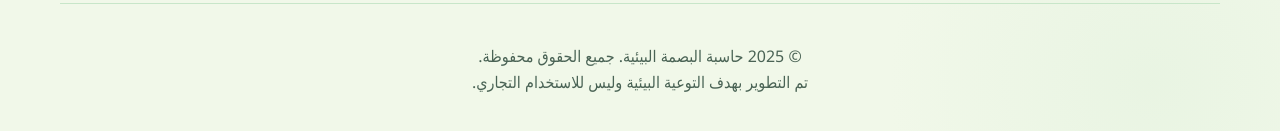
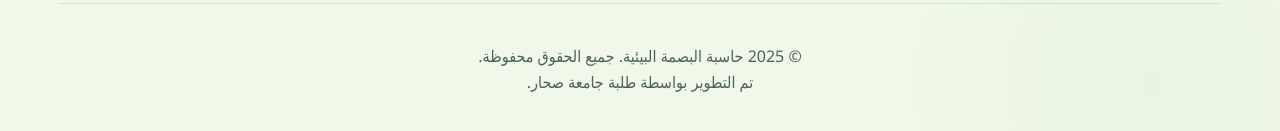
Before and after one commit to a19km/eco-calculator, a plain HTML site: page index.html in a window 1280 px wide. Shown: the part 557-688 px from the top of the page. Drawn offline with Linux system fonts and the light colour scheme.

Commit message:
Update index.html

```diff
--- a/index.html
+++ b/index.html
@@ -140,7 +140,7 @@
 
         <footer>
             <p>© 2025 حاسبة البصمة البيئية. جميع الحقوق محفوظة.</p>
-            <p>تم التطوير بهدف التوعية البيئية وليس للاستخدام التجاري.</p>
+            <p>تم التطوير بواسطة طلبة جامعة  صحار.</p>
         </footer>
     </div>
 
```
